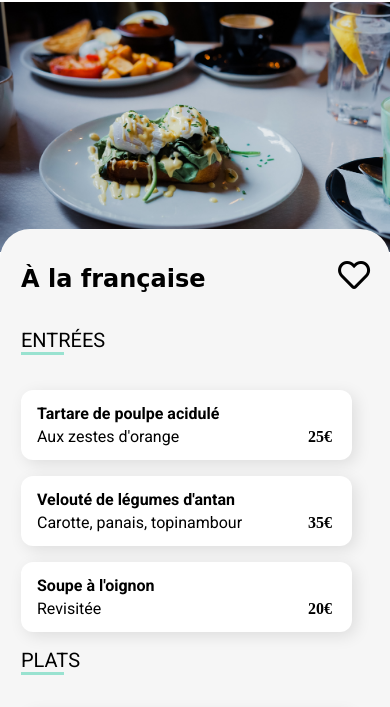
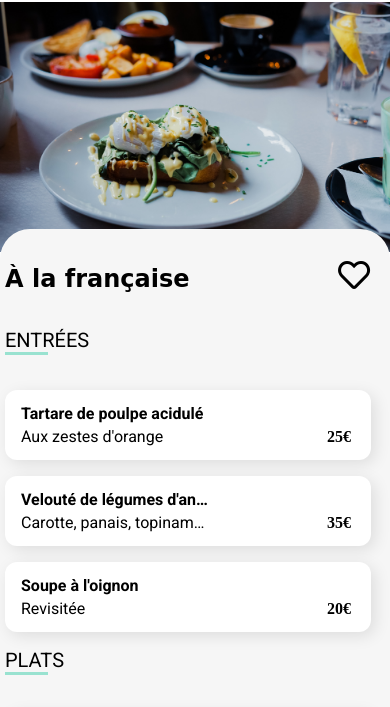
Before and after one commit to Schreki/ohmyfood, a website: page alafrancaise.html in a window 390 px wide. Shown: the part 69-776 px from the top of the page. Drawn offline with Linux system fonts and the light colour scheme; a web font is replaced by a local one.

Commit message:
fix bug SE

```diff
--- a/sass/pages/_menu.scss
+++ b/sass/pages/_menu.scss
@@ -73,6 +73,9 @@
             opacity: 0;
         }
     }
+    @media screen and (min-width: 320px) and (max-width: 600px) {
+        padding: 36px 5px;
+     }
 
     .heart {
         position: absolute;
@@ -173,8 +176,8 @@
     overflow: hidden;
 
      @media screen and (min-width: 320px) and (max-width: 400px) {
-        min-width: 250px;
-        max-width: 315px;
+       // min-width: 250px;
+        // max-width: 315px;
      }
     @media screen and (min-width: 400px) and (max-width: 1024px) {
         max-width: none;
@@ -187,8 +190,7 @@
         display: flex;
         justify-content: space-between;
         @media screen and (min-width: 320px) and (max-width: 600px) {
-
-            width: 400px;
+            // width: 400px;
          }
 
         h3 {
@@ -303,7 +305,7 @@
     justify-content: space-between;
     text-overflow: ellipsis;
     @media screen and (min-width: 320px) and (max-width: 600px) {
-       // width: 300px;
+        width: 190px;
     }
 
     h3 {
```
Also changed, not shown: public/css/style.css, 1 other file.
